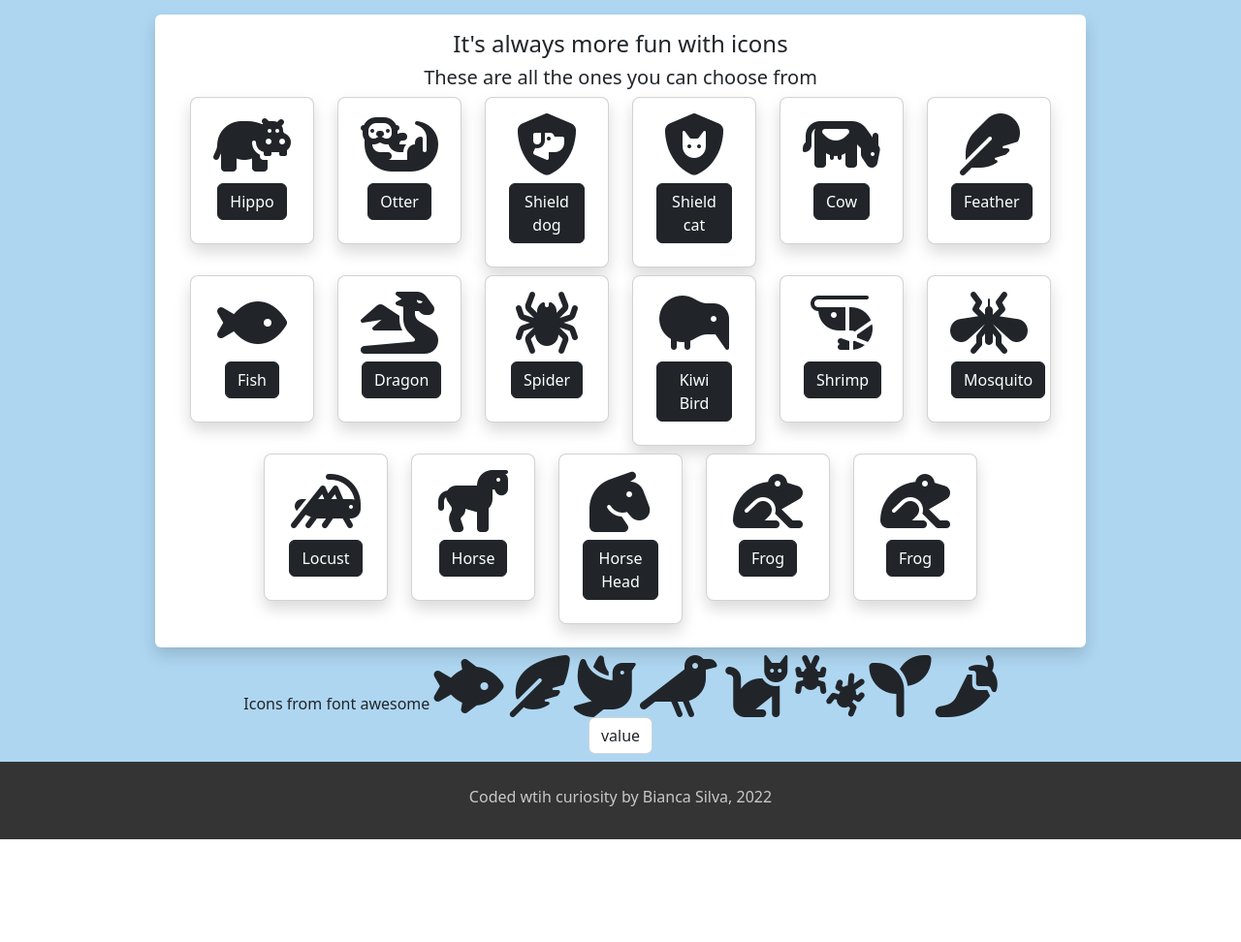
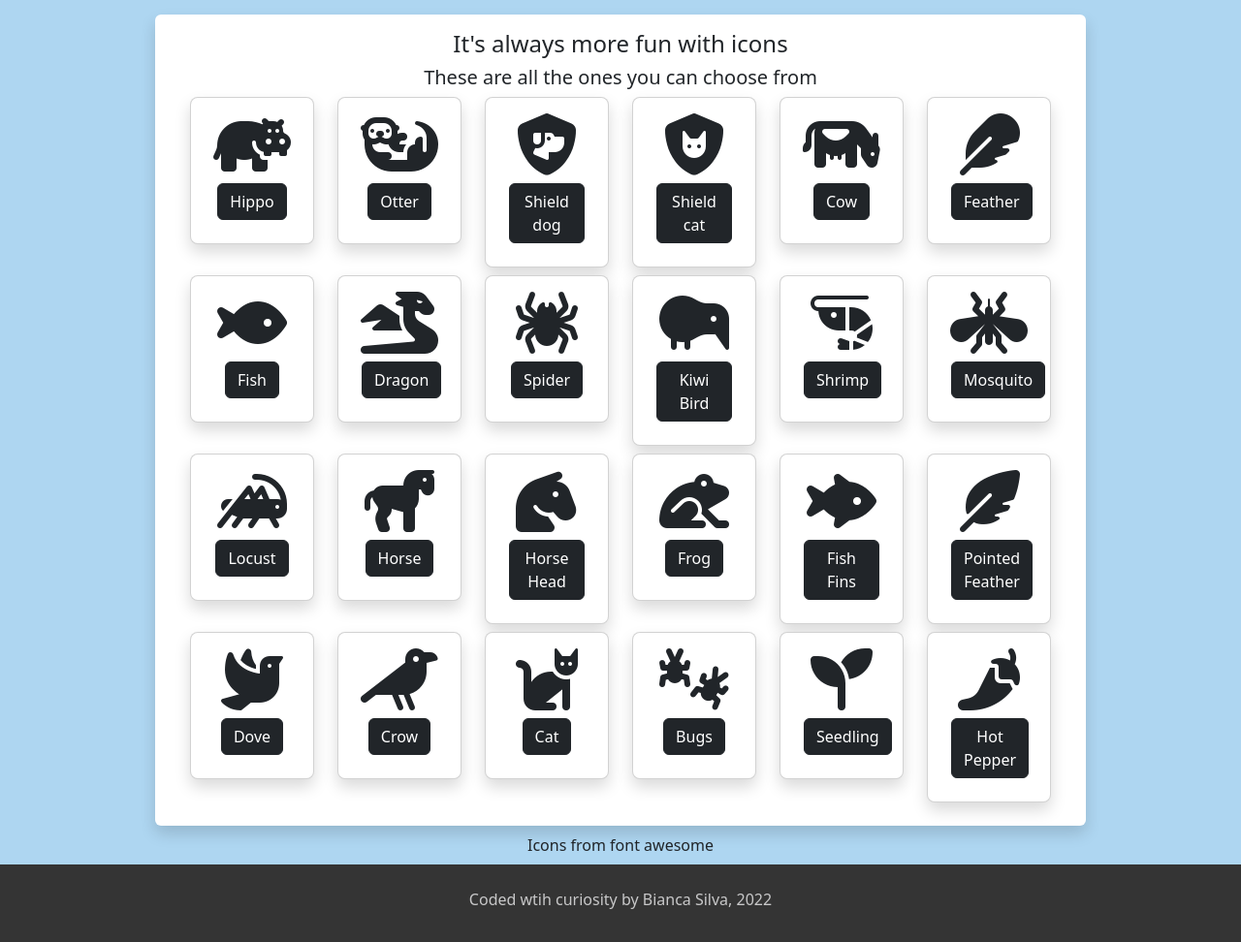
Before and after one commit to TokiLoshi/finalprojectCS50x, a Flask app: page /leaderboardicon in a window 1280 px wide. Shown: the part 65-1037 px from the top of the page at 97% size. Before the commit the page ends 931 px from the top, so only its background shows below. Run offline with Flask 2, Linux system fonts and the light colour scheme; the visitor is signed in with stand-in values (Sample User, id 1); some libraries are stand-ins or nearby versions.

Commit message:
finished icons skeleton

```diff
--- a/templates/leaderboardicon.html
+++ b/templates/leaderboardicon.html
@@ -241,37 +241,129 @@
                 <div class="card-body">
                   <form action="/leaderboardicon" action="/post">
                     <td>
-                      <i class="fa-solid fa-frog fa-4x"></i>
-                      <button type="submit" name="animal" value="frog" class="btn btn-dark btn-md m-2">Frog</button>
+                      <i class="fa-solid fa-fish-fins fa-4x"></i>
+                      <button type="submit" name="animal" value="fish-fins" class="btn btn-dark btn-md m-2">Fish Fins</button>
                     </td>
                   </form>
                 </div>
               </div>
             </div>
           </div>
+          <div class="col-auto mb-2">
+            <div class="d-flex">
+              <div class="card shadow rounded-3" style="width: 8rem;">
+                <div class="card-body">
+                  <form action="/leaderboardicon" action="/post">
+                    <td>
+                      <i class="fa-solid fa-feather-pointed fa-4x"></i>
+                      <button type="submit" name="animal" value="feather-pointed" class="btn btn-dark btn-md m-2">Pointed Feather</button>
+                    </td>
+                  </form>
+                </div>
+              </div>
+            </div>
+          </div>
+          <div class="col-auto mb-2">
+            <div class="d-flex">
+              <div class="card shadow rounded-3" style="width: 8rem;">
+                <div class="card-body">
+                  <form action="/leaderboardicon" action="/post">
+                    <td>
+                      <i class="fa-solid fa-dove fa-4x"></i>
+                      <button type="submit" name="animal" value="dove" class="btn btn-dark btn-md m-2">Dove</button>
+                    </td>
+                  </form>
+                </div>
+              </div>
+            </div>
+          </div>
+          <div class="col-auto mb-2">
+            <div class="d-flex">
+              <div class="card shadow rounded-3" style="width: 8rem;">
+                <div class="card-body">
+                  <form action="/leaderboardicon" action="/post">
+                    <td>
+                      <i class="fa-solid fa-crow fa-4x"></i>
+                      <button type="submit" name="animal" value="crow" class="btn btn-dark btn-md m-2">Crow</button>
+                    </td>
+                  </form>
+                </div>
+              </div>
+            </div>
+          </div>
+          <div class="col-auto mb-2">
+            <div class="d-flex">
+              <div class="card shadow rounded-3" style="width: 8rem;">
+                <div class="card-body">
+                  <form action="/leaderboardicon" action="/post">
+                    <td>
+                      <i class="fa-solid fa-cat fa-4x"></i>
+                      <button type="submit" name="animal" value="cat" class="btn btn-dark btn-md m-2">Cat</button>
+                    </td>
+                  </form>
+                </div>
+              </div>
+            </div>
+          </div>
+          <div class="col-auto mb-2">
+            <div class="d-flex">
+              <div class="card shadow rounded-3" style="width: 8rem;">
+                <div class="card-body">
+                  <form action="/leaderboardicon" action="/post">
+                    <td>
+                      <i class="fa-solid fa-bugs fa-4x"></i>
+                      <button type="submit" name="animal" value="bugs" class="btn btn-dark btn-md m-2">Bugs</button>
+                    </td>
+                  </form>
+                </div>
+              </div>
+            </div>
+           </div>
+            <div class="col-auto mb-2">
+              <div class="d-flex">
+                <div class="card shadow rounded-3" style="width: 8rem;">
+                  <div class="card-body">
+                    <form action="/leaderboardicon" action="/post">
+                      <td>
+                        <i class="fa-solid fa-seedling fa-4x"></i>
+                        <button type="submit" name="animal" value="seedling" class="btn btn-dark btn-md m-2">Seedling</button>
+                      </td>
+                    </form>
+                  </div>
+                </div>
+              </div>
+            </div>
+            <div class="col-auto mb-2">
+              <div class="d-flex">
+                <div class="card shadow rounded-3" style="width: 8rem;">
+                  <div class="card-body">
+                    <form action="/leaderboardicon" action="/post">
+                      <td>
+                        <i class="fa-solid fa-pepper-hot fa-4x"></i>
+                        <button type="submit" name="animal" value="pepper-hot" class="btn btn-dark btn-md m-2">Hot Pepper</button>
+                      </td>
+                    </form>
+                  </div>
+                </div>
+              </div>
+            </div>
+          </div>
+
+      </div>
     </div>
-
   </div>
-  </div>
-</div>
-
-
-
       <caption>Icons from font awesome</caption>
 </form>
 
 
-          <i class="fa-solid fa-fish-fins fa-4x"></i>
-          <i class="fa-solid fa-feather-pointed fa-4x"></i>
-          <i class="fa-solid fa-dove fa-4x"></i>
-          <i class="fa-solid fa-crow fa-4x"></i>
-          <i class="fa-solid fa-cat fa-4x"></i>
-        <i class="fa-solid fa-bugs fa-4x"></i>
-         <i class="fa-solid fa-seedling fa-4x"></i>
-        <i class="fa-solid fa-pepper-hot fa-4x"></i>
 
-<form action="/iconcolor" method="post" name="honey" value="honey">
-  <input type="submit" name="value" value="value" id="value" class="form-control mx-auto w-auto">
-  <!-- <button type="submit" action="/iconcolor" id="pepper" method="post" name="pepper" class="btn btn-outline-light btn-sm">Choose Hot Pepper</button> -->
-</form>
+
+
+
+
+
+
+
+
+
 {% endblock %}
```
Also changed, not shown: 1 other file.
